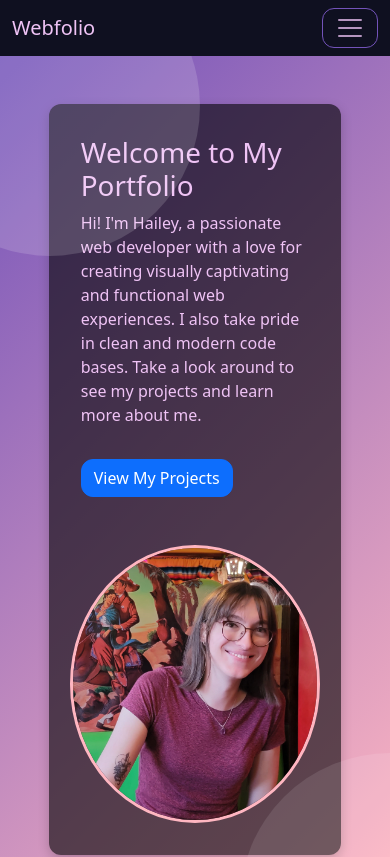
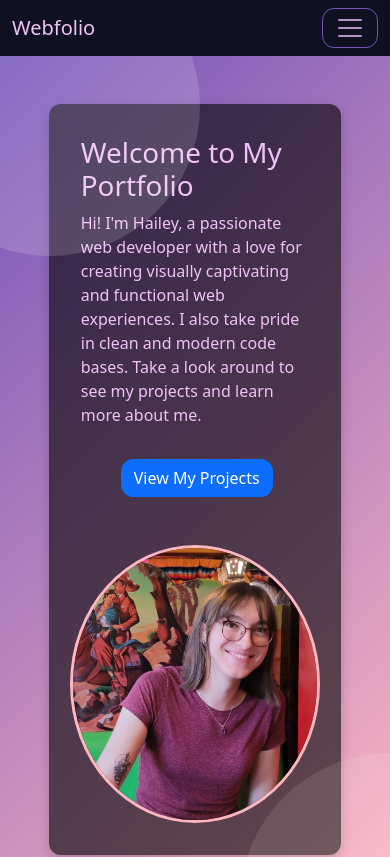
Before and after one commit to Cinnlight/Webfolio, a React (Vite) app in the folder webfolio/: page / in a window 390 px wide. Shown: the top 857 px of the page. Built offline with nearby package versions, Linux system fonts and the light colour scheme.

Commit message:
Adds margin to hero button for mobile styling

```diff
--- a/webfolio/src/styles/custom-theme.scss
+++ b/webfolio/src/styles/custom-theme.scss
@@ -199,6 +199,10 @@ $btn-border-radius: $border-radius;
         height: 300px;
     }
 
+    .hero-button-container {
+        margin-left: 2.5rem;
+    }
+
     .dark-overlay {
         padding: 1rem;
         width: 90%;
```
